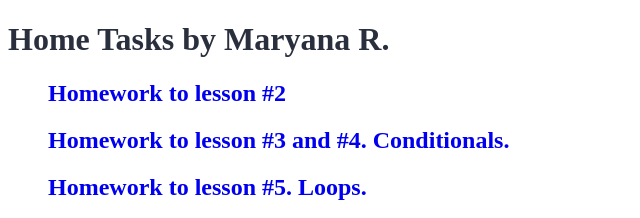
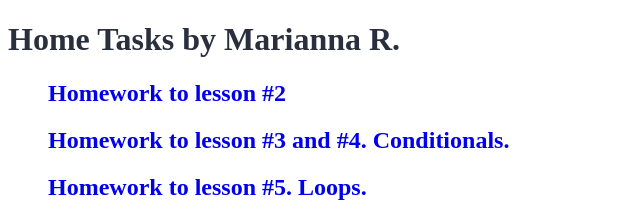
Before and after one commit to maryana-reznychenko/JS-course-home-assignments, a plain HTML site: page index.html in a window 1280 px wide. Shown: the top 218 px of the page, 0-640 px from the left. Drawn offline with Linux system fonts and the light colour scheme.

```diff
--- a/index.html
+++ b/index.html
@@ -10,7 +10,7 @@
 </head>
 
 <body>
-    <h1>Home Tasks by Maryana R.</h1>
+    <h1>Home Tasks by Marianna R.</h1>
     <ol>
         <li>
             <h2><a href="./lesson-2/index.html" target="_blank">Homework to lesson #2</a></h2>
```
Also changed, not shown: lesson-5-loops/extras/extras-loop-lesson-5.html (+140 -63 lines).
